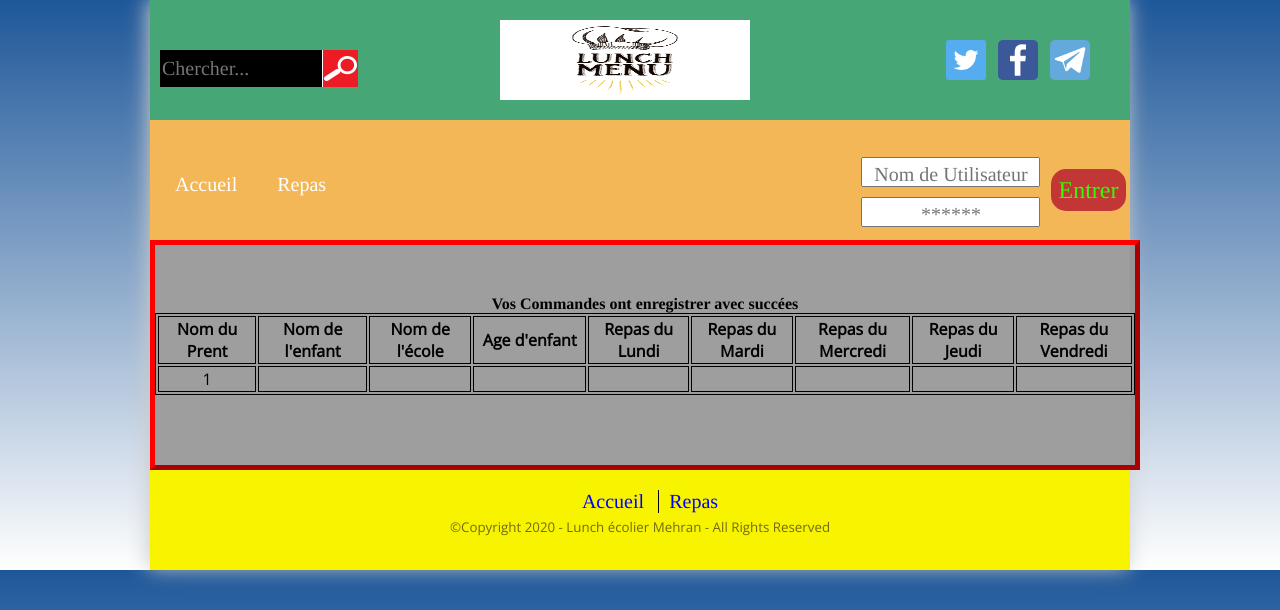
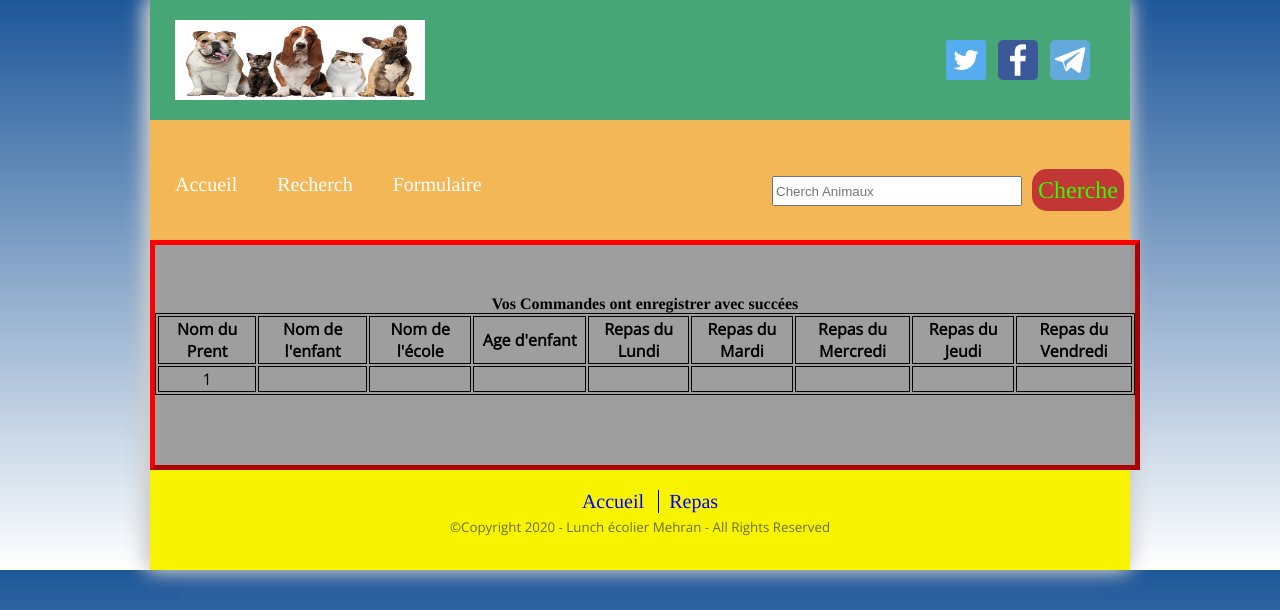
Before and after one commit to mehran-na/adp-animaux, a PHP site: page /confirmation.php?np=1 in a window 1280 px wide. Shown: the top 610 px of the page. Run offline with PHP 8.4, Linux system fonts and the light colour scheme; data that the repository does not hold is empty.

Commit message:
modify header.php

```diff
--- a/Styles/pages.css
+++ b/Styles/pages.css
@@ -62,35 +62,9 @@ img{
 .logo img{
 	width: 250px;
 	height: 80px;
-	margin-left: 350px;
+	margin-left: 25px;
 	margin-top: 20px;
 	background-color: #fff;
-}
-
-.search{
-	position: absolute;
-	background-color: #000000;
-	top:50px;
-	left:10px;
-}
-
-.search input{
-	width: 150px;
-	height: 35px;
-	border: 0;
-	color: #e6e6e6;
-	background-color: #000000;
-	border-right: 1px solid #fff;
-	font-size:20px;
-	font-family: times;
-	padding-right: 10px;
-}
-
-.search .search-btn{
-	float: right;
-	width: 35px;
-	height: 37px;
-	background: url('../Images/SearchBtn.png') no-repeat center center #ed1c24
 }
 
 .top-menu{
@@ -133,26 +107,20 @@ img{
 	position: absolute;
 	top: 27px;
 	right: 90px;
+	left: 622px;
 }
 
-.form1 .username , .form1 .password{
-	display: block;
-	width: 172px;
-	height: 20px;
-	padding-right: 1px;
-	margin-top: 10px;
-	font-family: times;
-	font-size: 20px;
-	color: #757a74;
-	padding-top: 5px;
-	text-align: center;
+.form1 #cherche{
+	width: 250px;
+	margin-top: 29px;
+	height: 30px;
 }
 
-.form1 .register{
+.form1 .chercheBtn{
 	position: absolute;
-	left: 180px;
+	/*left: 180px;*/
 	top: 12px;
-	width: 75px;
+	width: 92px;
 	height: 42px;
 	background: #c23636;
 	border: 0;
--- /dev/null
+++ b/animal.php
@@ -0,0 +1,2 @@
+<?php
+echo "this is page animal individual !";
--- a/footer.php
+++ b/footer.php
@@ -2,7 +2,7 @@
 		<nav>
 			<ul>
 				<li><a href='index.php'>Accueil</a></li>
-				<li><a href='repas.php'>Repas</a></li>
+				<li><a href='recherch.php'>Repas</a></li>
 			</ul>
 		</nav>
 		<div class='copyright'>©Copyright 2020 - Lunch écolier Mehran - All Rights Reserved</div>
--- /dev/null
+++ b/formulaire.php
@@ -0,0 +1,2 @@
+<?php
+echo "this is formulaire pour ajouter animal";
--- a/header.php
+++ b/header.php
@@ -1,40 +1,55 @@
+<!DOCTYPE html>
+<html lang = "fr">
+    <head>
+        <meta charset = "UTF-8">
+        <meta name = "viewport" content = "width=device-width , inicial-scale=1">
+        <meta name = "keywords" content = "sport,football,hocky,montreal, impact, nouvelles,français">
+        <title>Adoption d'animaux</title>
+<!--        <link href = 'http://fonts.googleapis.com/css?family=Open+Sans' rel = 'stylesheet' type = 'text/css'>-->
+        <link rel = "stylesheet" href = "Styles/reset.css">
+        <link rel = "stylesheet" href = "Styles/pages.css">
+    </head>
+    <body>
+        <div id = "main">
             <header>
                 <div class = "top-bar">
 
                     <div class = "socials">
                         <ul>
-                <li><a href = "https://telegram.org/"><img src = "Images/Telegram.png" alt = "Telegram"></a></li>
-                <li><a href = "https://www.facebook.com/"><img src = "Images/Facebook.png" alt = "facebook"></a></li>
-                <li><a href = "https://twitter.com/login"><img src = "Images/Twitter.png" alt = "Twitter"></a></li>
+                            <li><a href = "https://telegram.org/"><img src = "Images/Telegram.png" alt = "Telegram"></a>
+                            </li>
+                            <li><a href = "https://www.facebook.com/"><img src = "Images/Facebook.png" alt = "facebook"></a>
+                            </li>
+                            <li><a href = "https://twitter.com/login"><img src = "Images/Twitter.png"
+                                                                           alt = "Twitter"></a></li>
                         </ul>
                     </div>
                     <!--logo-->
                     <div class = "logo">
-            <a href = "index.php"><img src = "Images/logo-lunch.png" alt = "Logo"></a>
+                        <a href = "index.php"><img src = "Images/pet-logo.png" alt = "Logo"></a>
                     </div>
                     <!--boite de recherche-->
-        <div class = "search">
+                    <!--<div class = "search">
                         <label for = "chercher"></label>
-            <input type = "text" name = "search-input" placeholder = "Chercher..." id="chercher">
+                        <input type = "text" name = "search-input" placeholder = "Chercher..." id = "chercher">
                         <a href = "#" class = "search-btn"></a>
-        </div>
+                    </div>-->
                 </div>
                 <!--menu-->
                 <div class = "top-menu">
                     <nav>
                         <ul>
                             <li><a href = "index.php">Accueil</a></li>
-                <li><a href = "repas.php">Repas</a>
+                            <li><a href = "recherch.php">Recherch</a>
+                            <li><a href = "formulaire.php">Formulaire</a>
                             <li>
                         </ul>
                     </nav>
 
                     <form action = "#" method = "post" class = "form1">
-            <label for = "usn"></label>
-            <input type = "text" class = "username" placeholder = "Nom de Utilisateur" id="usn">
-            <label for = "pss"></label>
-            <input type = "password" class = "password" placeholder = "******" id="pss">
-            <button class = "register">Entrer</button>
+                        <label for = "cherche"></label>
+                        <input type = "search" id = "cherche" placeholder="Cherch Animaux">
+                        <button class = "chercheBtn">Cherche</button>
                     </form>
                 </div>
             </header>
```
Also changed, not shown: index.php (+1 -14 lines), recherch.php (renamed from repas.php, +2 -15 lines), Images/pet-logo.png (added). Lines whose indentation alone changed are shown as unchanged.
